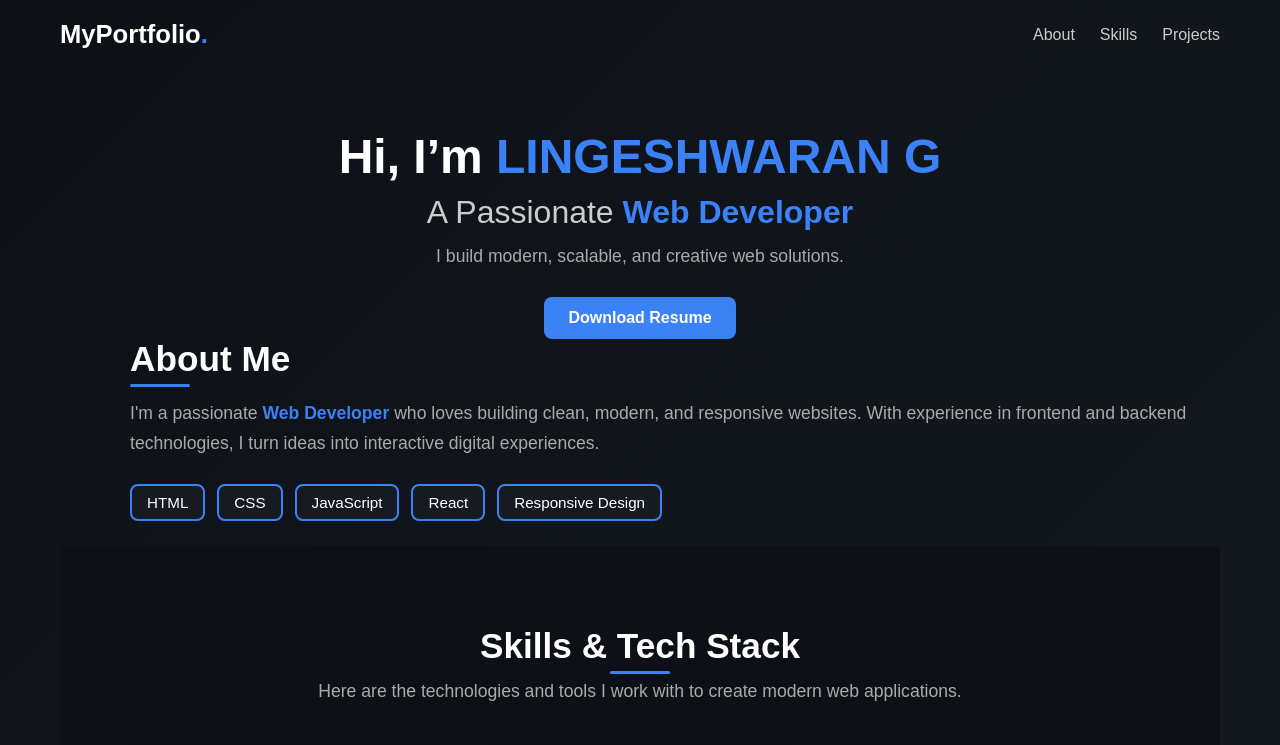
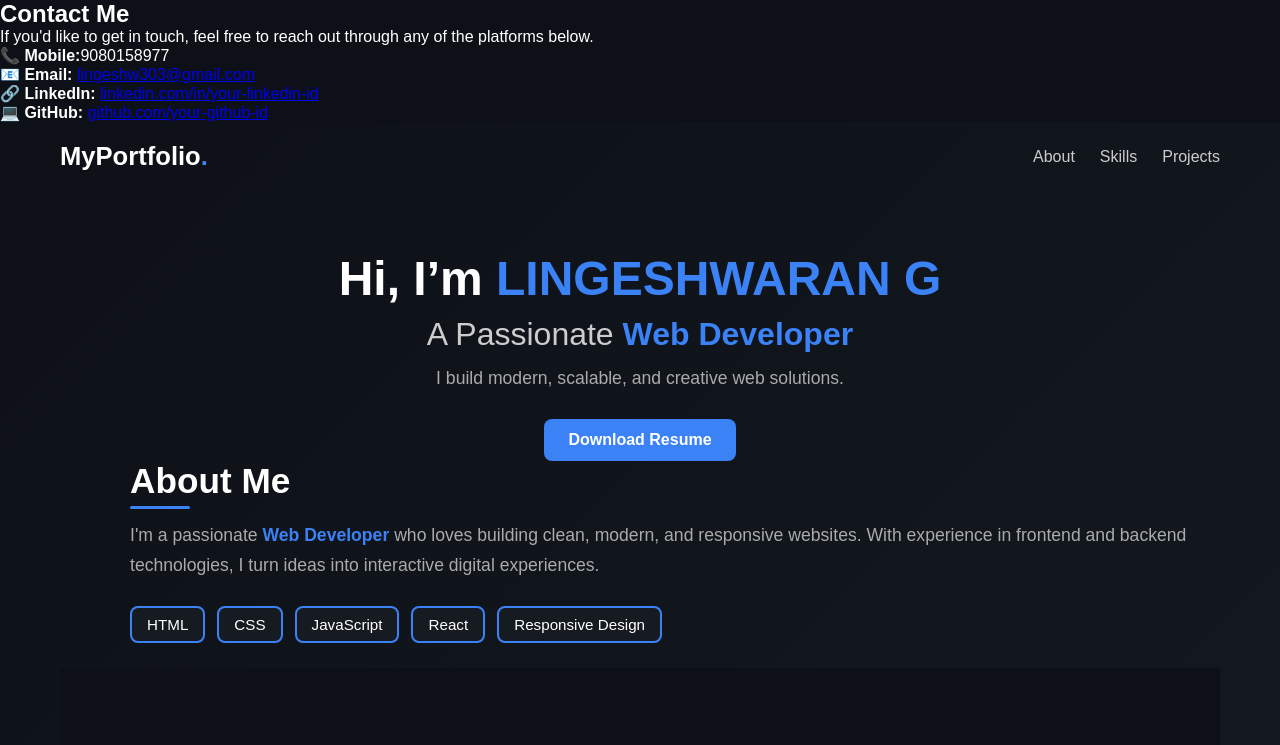
Before and after one commit to lingeshw303-sys/Port-folio, a plain HTML site: page index.html in a window 1280 px wide. Shown: the top 745 px of the page. Drawn offline with Linux system fonts and the light colour scheme.

Commit message:
Update index.html

```diff
--- a/index.html
+++ b/index.html
@@ -7,6 +7,21 @@
   <link rel="stylesheet" href="style.css">
 </head>
 <body>
+  <!-- Contact Section -->
+<section id="contact" class="contact">
+  <div class="contact-container">
+    <h2>Contact Me</h2>
+    <p>If you'd like to get in touch, feel free to reach out through any of the platforms below.</p>
+
+    <div class="contact-info">
+      <p><strong>📞 Mobile:</strong>9080158977</p>
+      <p><strong>📧 Email:</strong> <a href="mailto:lingeshw303@gmail.com">lingeshw303@gmail.com</a></p>
+      <p><strong>🔗 LinkedIn:</strong> <a href="www.linkedin.com/in/lingeshwaran303 target"="_blank">linkedin.com/in/your-linkedin-id</a></p>
+      <p><strong>💻 GitHub:</strong> <a href="https://github.com/your-github-id" target="_blank">github.com/your-github-id</a></p>
+    </div>
+  </div>
+</section>
+
   <!-- Header Section -->
   <header class="header">
     <nav class="navbar">
```
